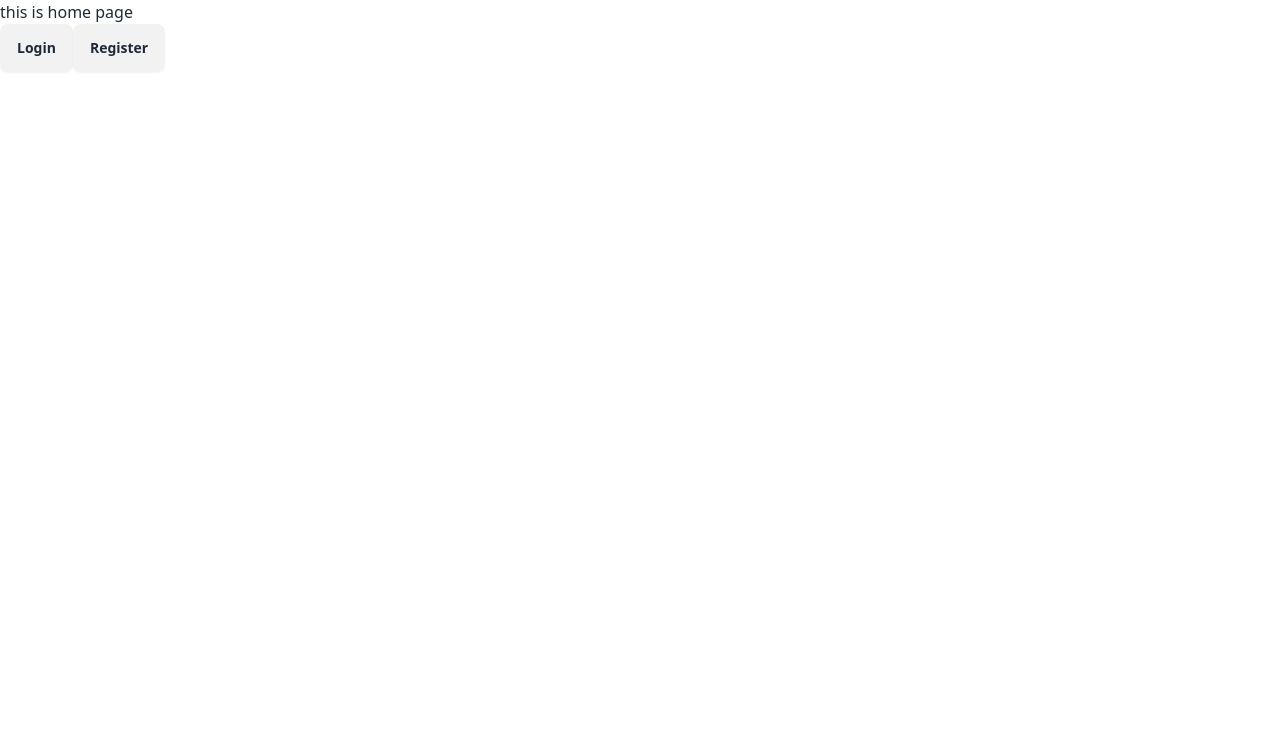
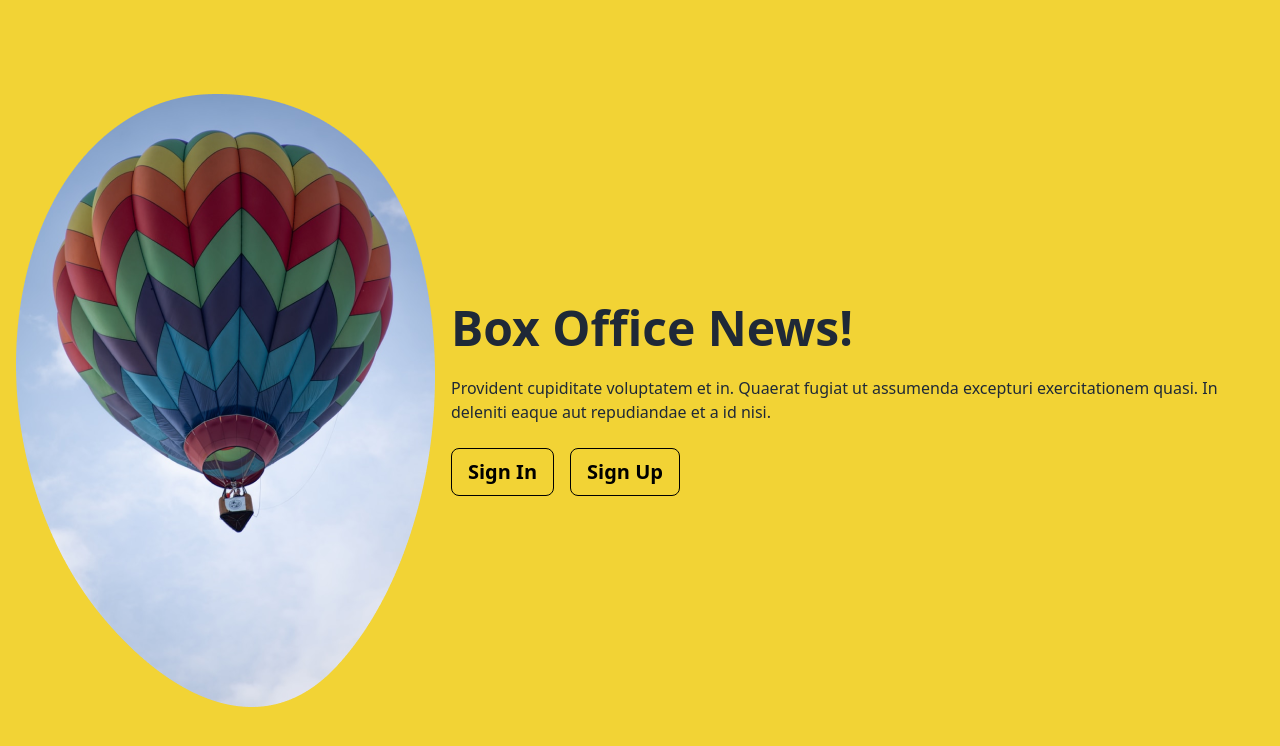
Before and after one commit to chand-stack/task-client-repo, a React (Vite) app: page / in a window 1280 px wide. Shown: the top 746 px of the page. Built offline with nearby package versions, Linux system fonts and the light colour scheme.

Commit message:
Chore: home page added

```diff
--- a/src/Pages/Home/Home.jsx
+++ b/src/Pages/Home/Home.jsx
@@ -1,15 +1,35 @@
 import { Link } from "react-router-dom";
-
+import img from "../../assets/MainImage.png";
 const Home = () => {
   return (
     <div>
-      <h1>this is home page</h1>
-      <Link to="/login" className="btn">
-        Login
-      </Link>
-      <Link to="/register" className="btn">
-        Register
-      </Link>
+      <div className="hero min-h-screen bg-[#F2D335]">
+        <div className="hero-content flex-col lg:flex-row">
+          <img src={img} />
+          <div>
+            <h1 className="text-5xl font-bold">Box Office News!</h1>
+            <p className="py-6">
+              Provident cupiditate voluptatem et in. Quaerat fugiat ut assumenda
+              excepturi exercitationem quasi. In deleniti eaque aut repudiandae
+              et a id nisi.
+            </p>
+            <div className="flex flex-row gap-4">
+              <Link
+                to="/register"
+                className="btn bg-[#F2D335] text-black md:text-xl btn-outline"
+              >
+                Sign In
+              </Link>
+              <Link
+                to="/login"
+                className="btn bg-[#F2D335] text-black md:text-xl btn-outline"
+              >
+                Sign Up
+              </Link>
+            </div>
+          </div>
+        </div>
+      </div>
     </div>
   );
 };
```
